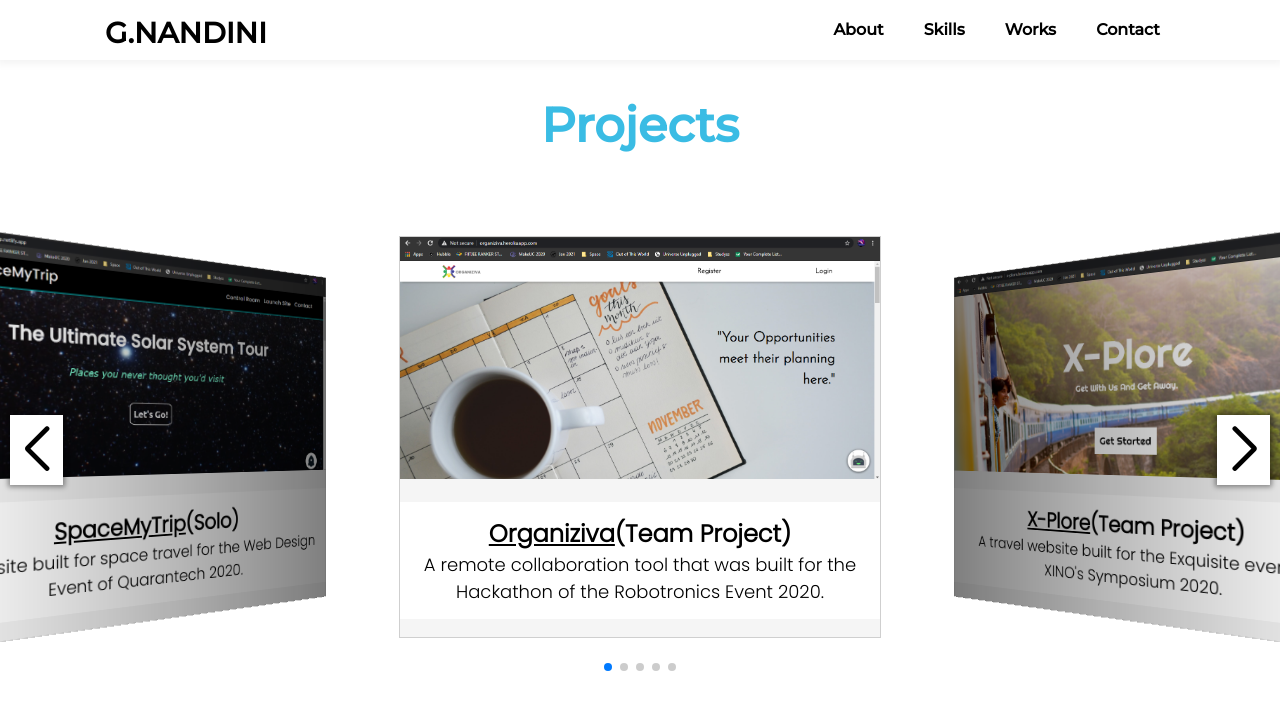
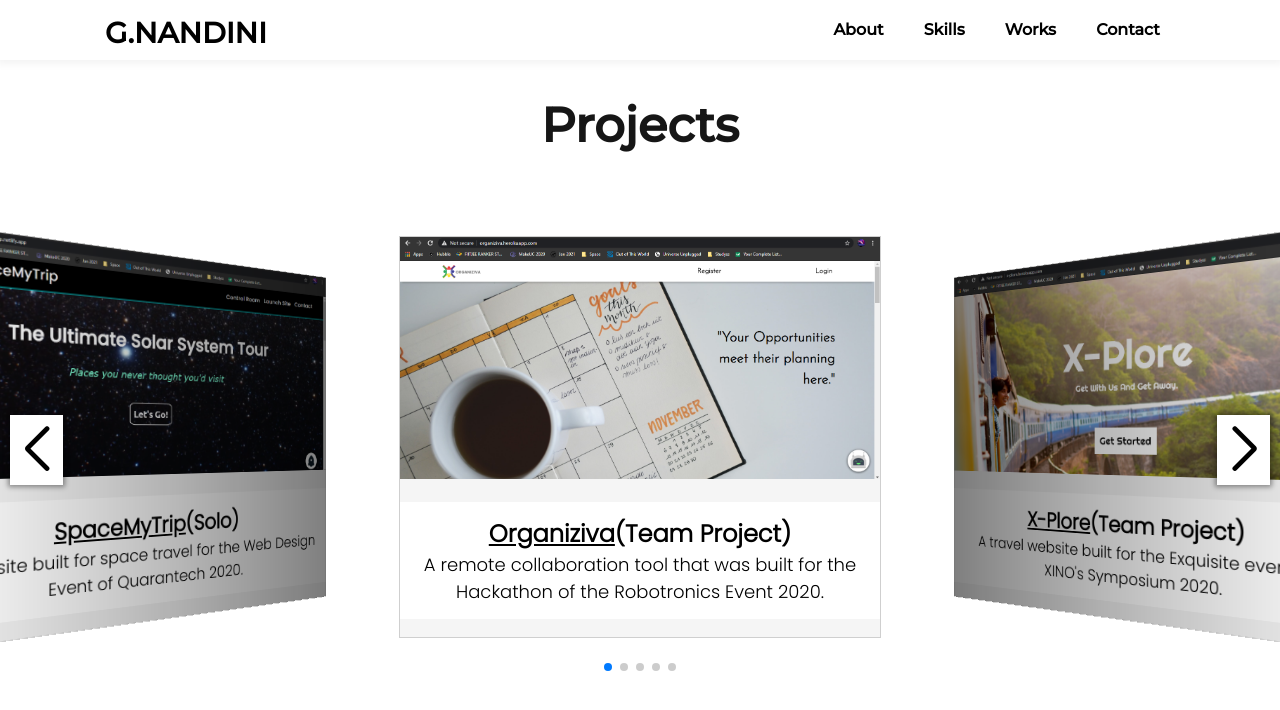
Before and after one commit to Nandini-13/Nandini-13.github.io, a plain HTML site: page Portfolio/works.html in a window 1280 px wide. Shown: the top 710 px of the page. Drawn offline with nearby package versions, Linux system fonts and the light colour scheme.

Commit message:
Update works.html

```diff
--- a/Portfolio/works.html
+++ b/Portfolio/works.html
@@ -74,7 +74,7 @@
     <!-- END OF NAVBAR -->
 <div id="work">
         <center>
-            <h1 style="color: #3abce4;font-size: 300%;">
+            <h1 style="color: rgb(22,22,22);font-size: 300%;">
             Projects
             </h1>
             <div class="swiper-container">
```
